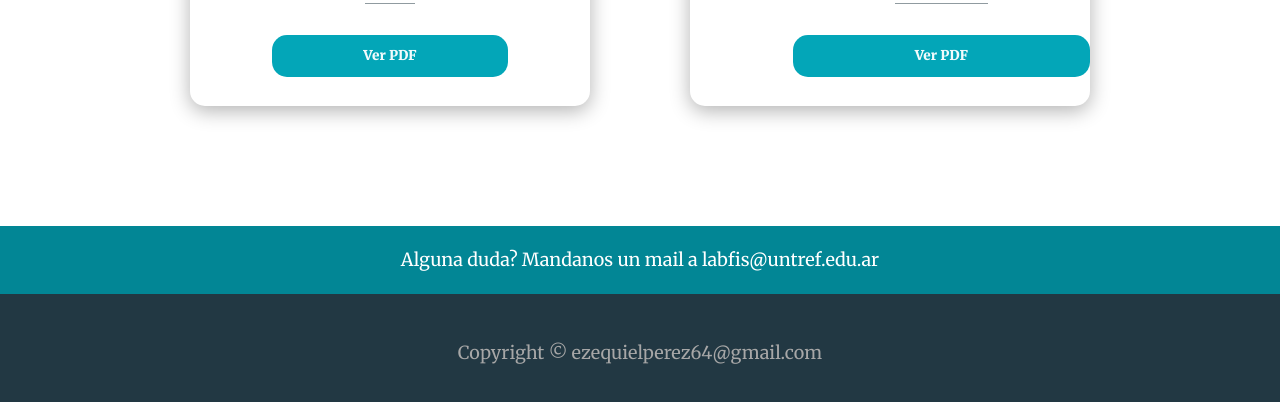
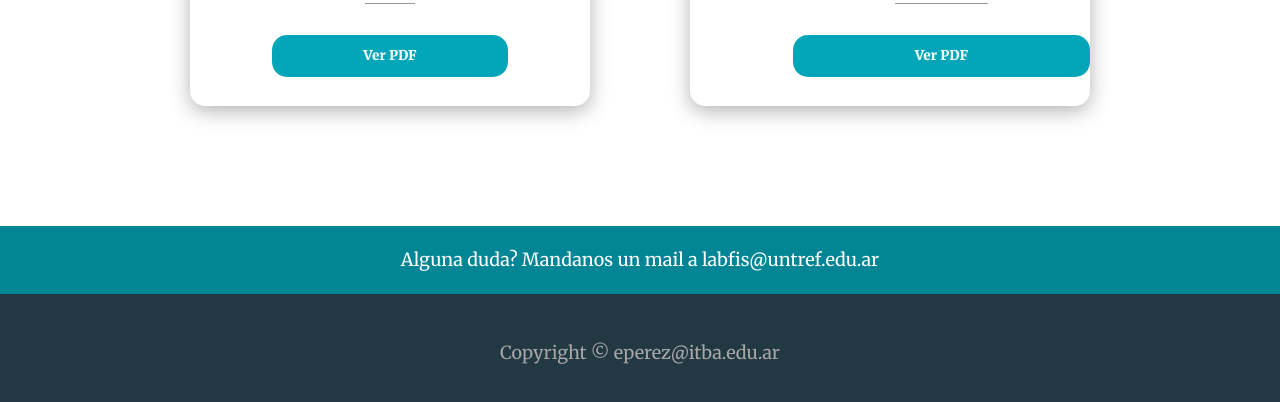
Before and after one commit to WeeBep/labfis, a website: page bibliografia.html in a window 1280 px wide. Shown: the part 440-842 px from the top of the page. Drawn offline with Linux system fonts and the light colour scheme; a web font is replaced by a local one.

Commit message:
Cambiado mail footer

```diff
--- a/bibliografia.html
+++ b/bibliografia.html
@@ -119,7 +119,7 @@
       </p>
     </div>
     <footer>
-      <p class="copyright">Copyright &copy; ezequielperez64@gmail.com</p>
+      <p class="copyright">Copyright &copy; eperez@itba.edu.ar</p>
     </footer>
 
     <script src="js/nav.js"></script>
```
Also changed, not shown: docentes.html (+1 -1 lines), guias.html (+1 -1 lines), index.html (+1 -1 lines), ing_ambiental.html (+1 -1 lines), ing_computacion.html (+1 -1 lines), ing_sonido.html (+1 -1 lines), instructivos.html (+1 -1 lines), lic_electronica.html (+1 -1 lines), lic_higiene.html (+1 -1 lines).
